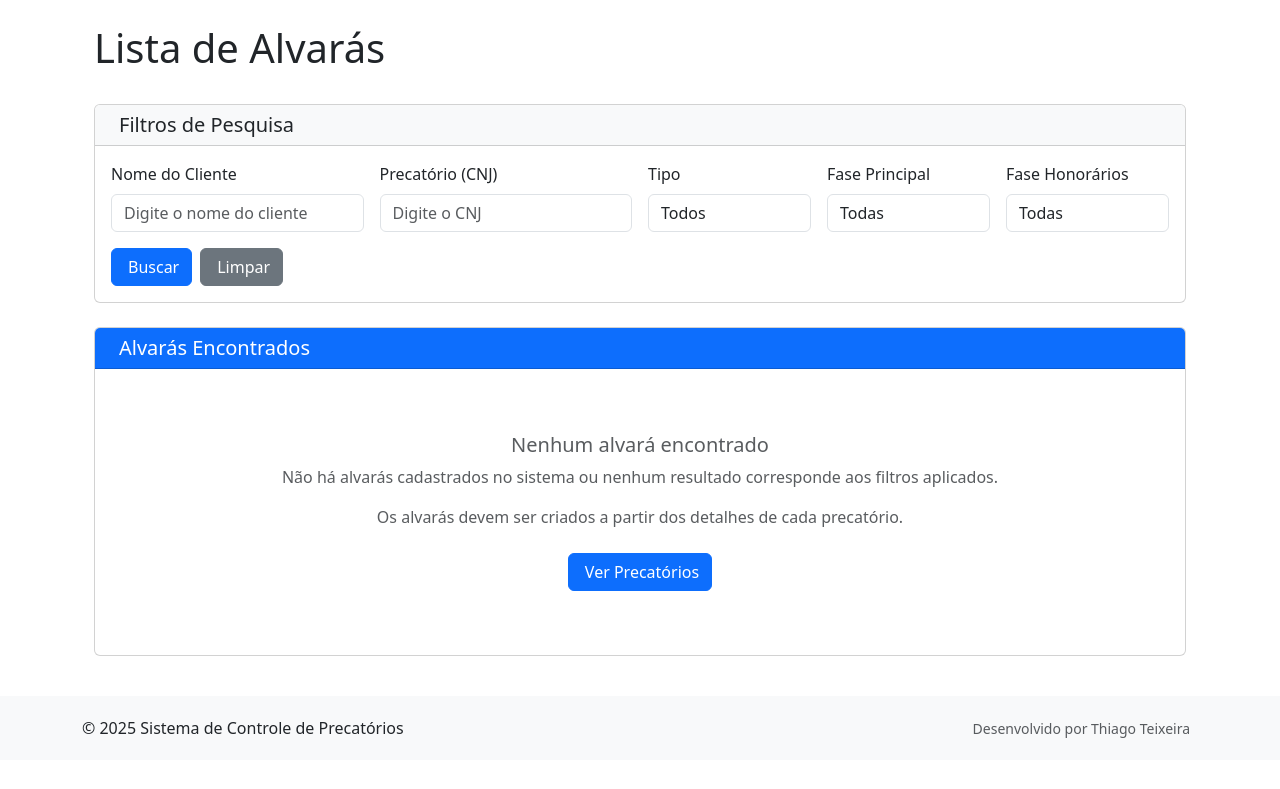
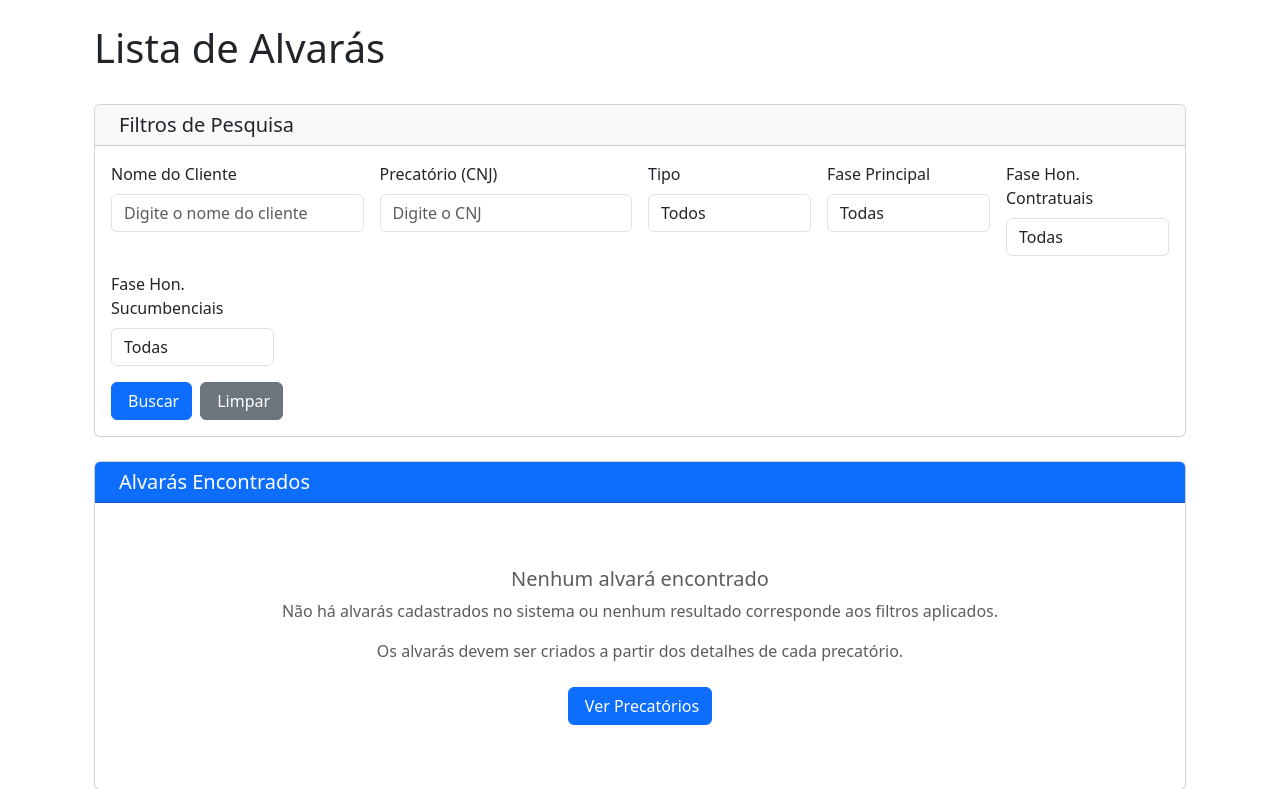
Before and after one commit to thsteixeira/precatorios, a Django app: page /alvaras/ in a window 1280 px wide. Shown: the part 56-845 px from the top of the page. Before the commit the page ends 794 px from the top, so only its background shows below. Run offline with Django 3.2, Linux system fonts and the light colour scheme; the visitor is signed in with stand-in values (Sample User, id 1); data that the repository does not hold is empty; some libraries are stand-ins or nearby versions.

Commit message:
adding fielter fase honorarios sucumbenciais to alvaras_list

```diff
--- a/precapp/templates/precapp/alvara_list.html
+++ b/precapp/templates/precapp/alvara_list.html
@@ -52,11 +52,20 @@
                             </select>
                         </div>
                         <div class="col-md-2">
-                            <label for="fase_honorarios" class="form-label">Fase Honorários</label>
+                            <label for="fase_honorarios" class="form-label">Fase Hon. Contratuais</label>
                             <select class="form-control" id="fase_honorarios" name="fase_honorarios">
                                 <option value="">Todas</option>
                                 {% for fase_hon in available_fases_honorarios %}
                                     <option value="{{ fase_hon.nome }}" {% if current_fase_honorarios == fase_hon.nome %}selected{% endif %}>{{ fase_hon.nome }}</option>
+                                {% endfor %}
+                            </select>
+                        </div>
+                        <div class="col-md-2">
+                            <label for="fase_honorarios_sucumbenciais" class="form-label">Fase Hon. Sucumbenciais</label>
+                            <select class="form-control" id="fase_honorarios_sucumbenciais" name="fase_honorarios_sucumbenciais">
+                                <option value="">Todas</option>
+                                {% for fase_suc in available_fases_honorarios_sucumbenciais %}
+                                    <option value="{{ fase_suc.nome }}" {% if current_fase_honorarios_sucumbenciais == fase_suc.nome %}selected{% endif %}>{{ fase_suc.nome }}</option>
                                 {% endfor %}
                             </select>
                         </div>
@@ -101,7 +110,8 @@
                                 <th>Hon. Sucumbenciais</th>
                                 <th>Tipo</th>
                                 <th>Fase</th>
-                                <th>Fase Honorários</th>
+                                <th>Fase Hon. Contratuais</th>
+                                <th>Fase Hon. Sucumbenciais</th>
                                 <th>Última Alteração</th>
                             </tr>
                         </thead>
@@ -171,6 +181,15 @@
                                     {% endif %}
                                 </td>
                                 <td>
+                                    {% if alvara.fase_honorarios_sucumbenciais %}
+                                        <span class="badge" style="background-color: {{ alvara.fase_honorarios_sucumbenciais.cor }}; color: white;">
+                                            {{ alvara.fase_honorarios_sucumbenciais.nome }}
+                                        </span>
+                                    {% else %}
+                                        <span class="text-muted">-</span>
+                                    {% endif %}
+                                </td>
+                                <td>
                                     <div class="text-muted" style="font-size: 0.7rem;">
                                         {% if alvara.fase_ultima_alteracao %}
                                             <div>
@@ -188,7 +207,7 @@
                                         {% if alvara.fase_honorarios_ultima_alteracao %}
                                             <div class="text-muted mt-1">
                                                 <i class="fas fa-coins me-1"></i>
-                                                <strong>Hon.:</strong><br>
+                                                <strong>Hon. Cont.:</strong><br>
                                                 {{ alvara.fase_honorarios_ultima_alteracao|date:"d/m/y" }}
                                             </div>
                                             {% if alvara.fase_honorarios_alterada_por %}
@@ -198,7 +217,20 @@
                                                 </div>
                                             {% endif %}
                                         {% endif %}
-                                        {% if not alvara.fase_ultima_alteracao and not alvara.fase_honorarios_ultima_alteracao %}
+                                        {% if alvara.fase_honorarios_sucumbenciais_ultima_alteracao %}
+                                            <div class="text-muted mt-1">
+                                                <i class="fas fa-gavel me-1"></i>
+                                                <strong>Hon. Suc.:</strong><br>
+                                                {{ alvara.fase_honorarios_sucumbenciais_ultima_alteracao|date:"d/m/y" }}
+                                            </div>
+                                            {% if alvara.fase_honorarios_sucumbenciais_alterada_por %}
+                                                <div class="text-muted">
+                                                    <i class="fas fa-user me-1"></i>
+                                                    {{ alvara.fase_honorarios_sucumbenciais_alterada_por }}
+                                                </div>
+                                            {% endif %}
+                                        {% endif %}
+                                        {% if not alvara.fase_ultima_alteracao and not alvara.fase_honorarios_ultima_alteracao and not alvara.fase_honorarios_sucumbenciais_ultima_alteracao %}
                                             <span class="text-muted">—</span>
                                         {% endif %}
                                     </div>
--- a/precapp/views.py
+++ b/precapp/views.py
@@ -1013,13 +1013,15 @@ def update_priority_by_age(request):
 def alvaras_view(request):
     """View to display all alvarás with filtering support"""
     alvaras = Alvara.objects.all().select_related(
-        'precatorio', 'cliente', 'fase', 'fase_honorarios_contratuais'
+        'precatorio', 'cliente', 'fase', 'fase_honorarios_contratuais', 'fase_honorarios_sucumbenciais'
     ).order_by('-id')
 
     # Get available fases for alvara
     available_fases = Fase.get_fases_for_alvara()
     # Get available fases for honorários contratuais
     available_fases_honorarios = FaseHonorariosContratuais.objects.all()  # Uses model's default ordering: ['ordem', 'nome']
+    # Get available fases for honorários sucumbenciais
+    available_fases_honorarios_sucumbenciais = FaseHonorariosSucumbenciais.objects.all()  # Uses model's default ordering: ['ordem', 'nome']
 
     # Apply filters based on GET parameters
     nome_filter = request.GET.get('nome', '').strip()
@@ -1027,6 +1029,7 @@ def alvaras_view(request):
     tipo_filter = request.GET.get('tipo', '').strip()
     fase_filter = request.GET.get('fase', '').strip()
     fase_honorarios_filter = request.GET.get('fase_honorarios', '').strip()
+    fase_honorarios_sucumbenciais_filter = request.GET.get('fase_honorarios_sucumbenciais', '').strip()
 
     if nome_filter:
         alvaras = alvaras.filter(cliente__nome__icontains=nome_filter)
@@ -1042,6 +1045,9 @@ def alvaras_view(request):
 
     if fase_honorarios_filter:
         alvaras = alvaras.filter(fase_honorarios_contratuais__nome=fase_honorarios_filter)  # Exact match for dropdown
+
+    if fase_honorarios_sucumbenciais_filter:
+        alvaras = alvaras.filter(fase_honorarios_sucumbenciais__nome=fase_honorarios_sucumbenciais_filter)  # Exact match for dropdown
 
     # Calculate summary statistics
     total_alvaras = alvaras.count()
@@ -1071,9 +1077,11 @@ def alvaras_view(request):
         'current_tipo': tipo_filter,
         'current_fase': fase_filter,
         'current_fase_honorarios': fase_honorarios_filter,
+        'current_fase_honorarios_sucumbenciais': fase_honorarios_sucumbenciais_filter,
         # Include available options for dropdowns
         'available_fases': available_fases,
         'available_fases_honorarios': available_fases_honorarios,
+        'available_fases_honorarios_sucumbenciais': available_fases_honorarios_sucumbenciais,
     }
 
     return render(request, 'precapp/alvara_list.html', context)
```
Also changed, not shown: precapp/tests/views/test_alvara_views.py (+34 -24 lines).
